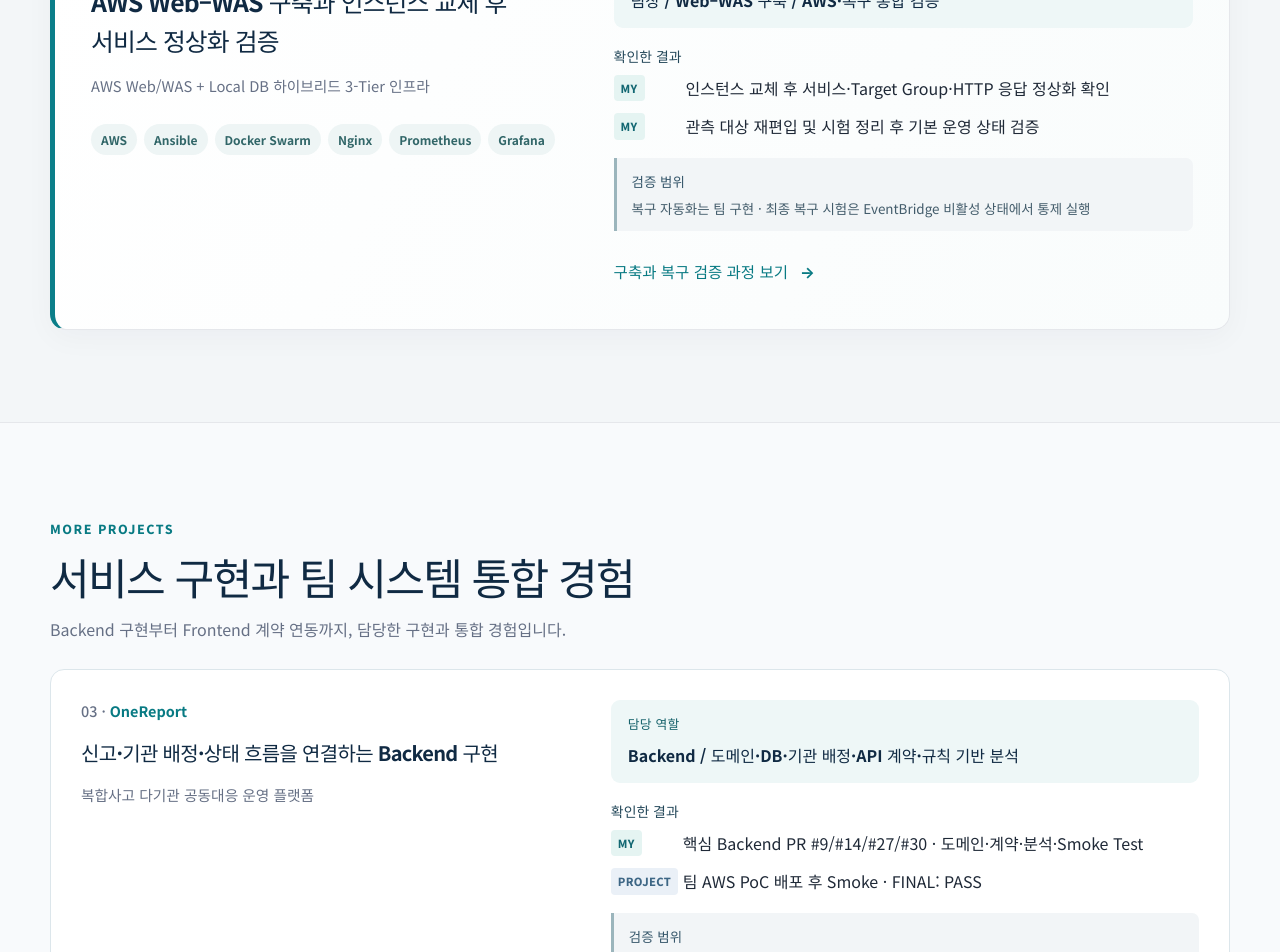
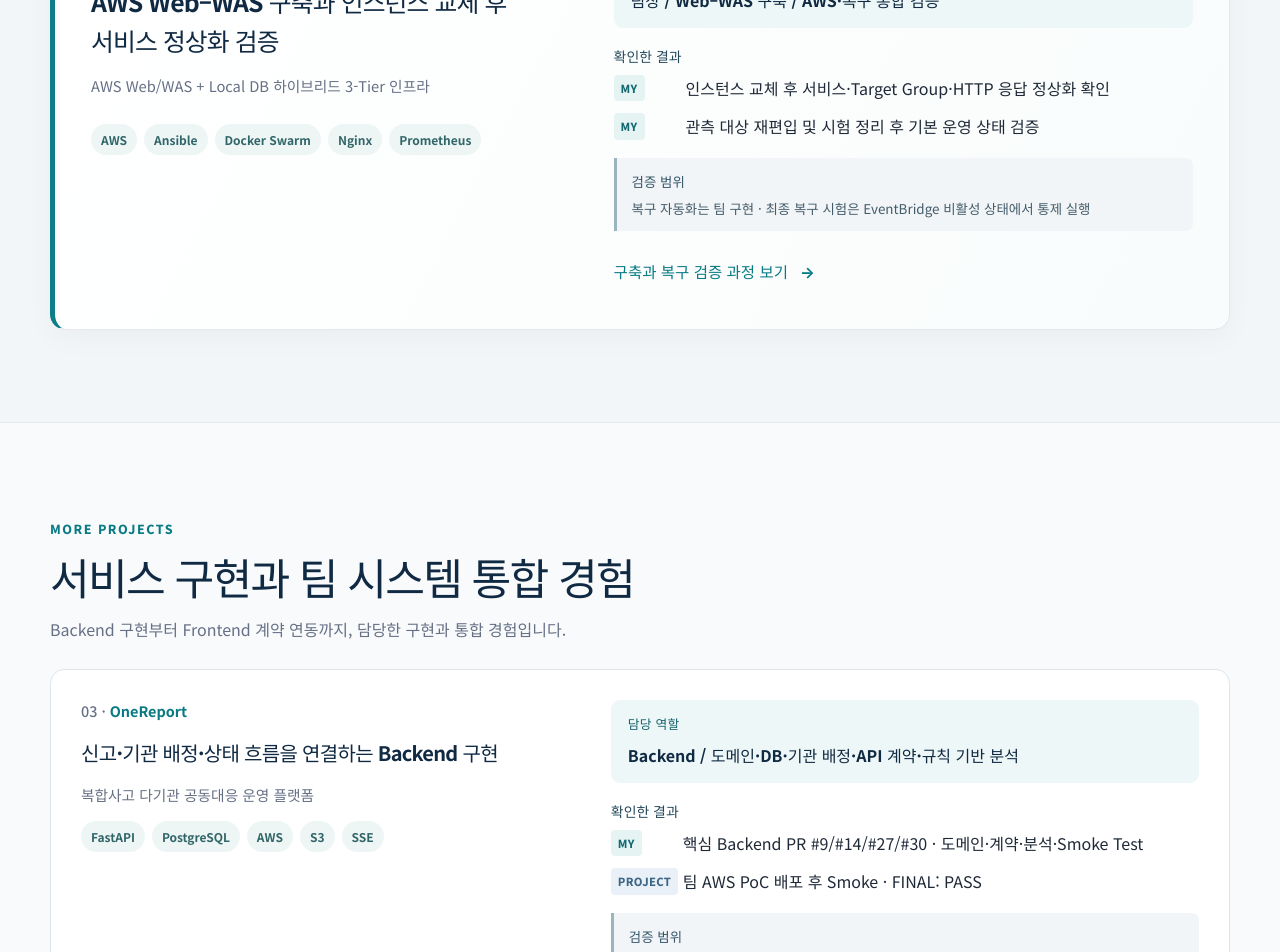
Before and after one commit to wkfkeha784-pixel/cloud-infra-portfolio, a React (Vite) app: page / in a window 1280 px wide. Shown: the part 1520-2472 px from the top of the page. Built offline with nearby package versions, Linux system fonts and the light colour scheme.

Commit message:
style(portfolio): show up to five core technologies per project

```diff
--- a/src/components/ProjectCard.tsx
+++ b/src/components/ProjectCard.tsx
@@ -15,11 +15,9 @@ export default function ProjectCard({ project }: { project: Project }) {
         </div>
         <h3 id={titleId}>{home.headline}</h3>
         <p className="project-subtitle">{project.subtitle}</p>
-        {featured && (
-          <div className="tags" aria-label={`${project.name} 기술 스택`}>
-            {project.tags.map((tag) => <span key={tag}>{tag}</span>)}
-          </div>
-        )}
+        <div className="tags" aria-label={`${project.name} 핵심 기술`}>
+          {project.tags.slice(0, 5).map((tag) => <span key={tag}>{tag}</span>)}
+        </div>
       </div>
 
       <div className="project-details">
```
